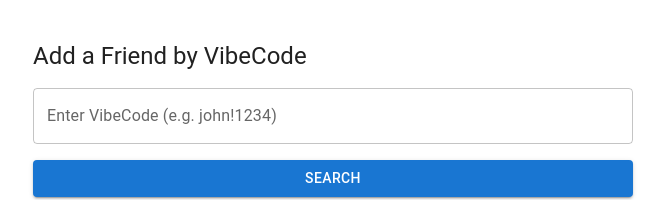
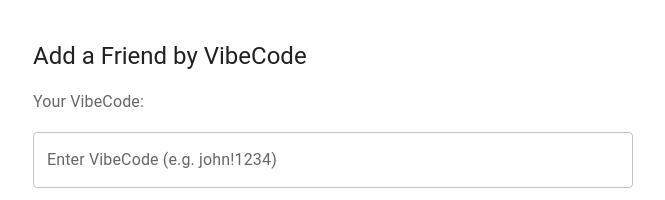
Before and after one commit to rochd1/the-final-progect, a React (Vite) app in the folder client/: page /search in a window 1280 px wide. Shown: the top 200 px of the page, without its empty margins (307-972 px from the left). Built offline with nearby package versions, Linux system fonts and the light colour scheme; no server answers.

Commit message:
Update SearchUserPage.jsx

```diff
--- a/client/src/pages/SearchUserPage.jsx
+++ b/client/src/pages/SearchUserPage.jsx
@@ -57,6 +57,12 @@ export default function SearchUserPage() {
   return (
     <Box sx={{ maxWidth: 600, mx: 'auto', mt: 5 }}>
       <Typography variant="h5" mb={2}>Add a Friend by VibeCode</Typography>
+
+      {/* ✅ Display logged-in user's VibeCode */}
+      <Typography variant="subtitle1" color="text.secondary" mb={2}>
+        Your VibeCode: <strong>{currentUser?.vibeCode}</strong>
+      </Typography>
+
       <TextField
         label="Enter VibeCode (e.g. john!1234)"
         fullWidth
@@ -64,6 +70,7 @@ export default function SearchUserPage() {
         onChange={e => setVibeCode(e.target.value)}
       />
       <Button variant="contained" fullWidth sx={{ mt: 2 }} onClick={searchUser}>Search</Button>
+
       {foundUser && (
         <Paper sx={{ mt: 3, p: 2 }}>
           <Typography variant="h6">{foundUser.username}</Typography>
@@ -71,6 +78,7 @@ export default function SearchUserPage() {
           <Button variant="outlined" sx={{ mt: 1 }} onClick={sendRequest}>Send Friend Request</Button>
         </Paper>
       )}
+
       {message && <Typography mt={2} color="primary">{message}</Typography>}
 
       <Typography variant="h6" mt={5}>Pending Friend Requests</Typography>
```
